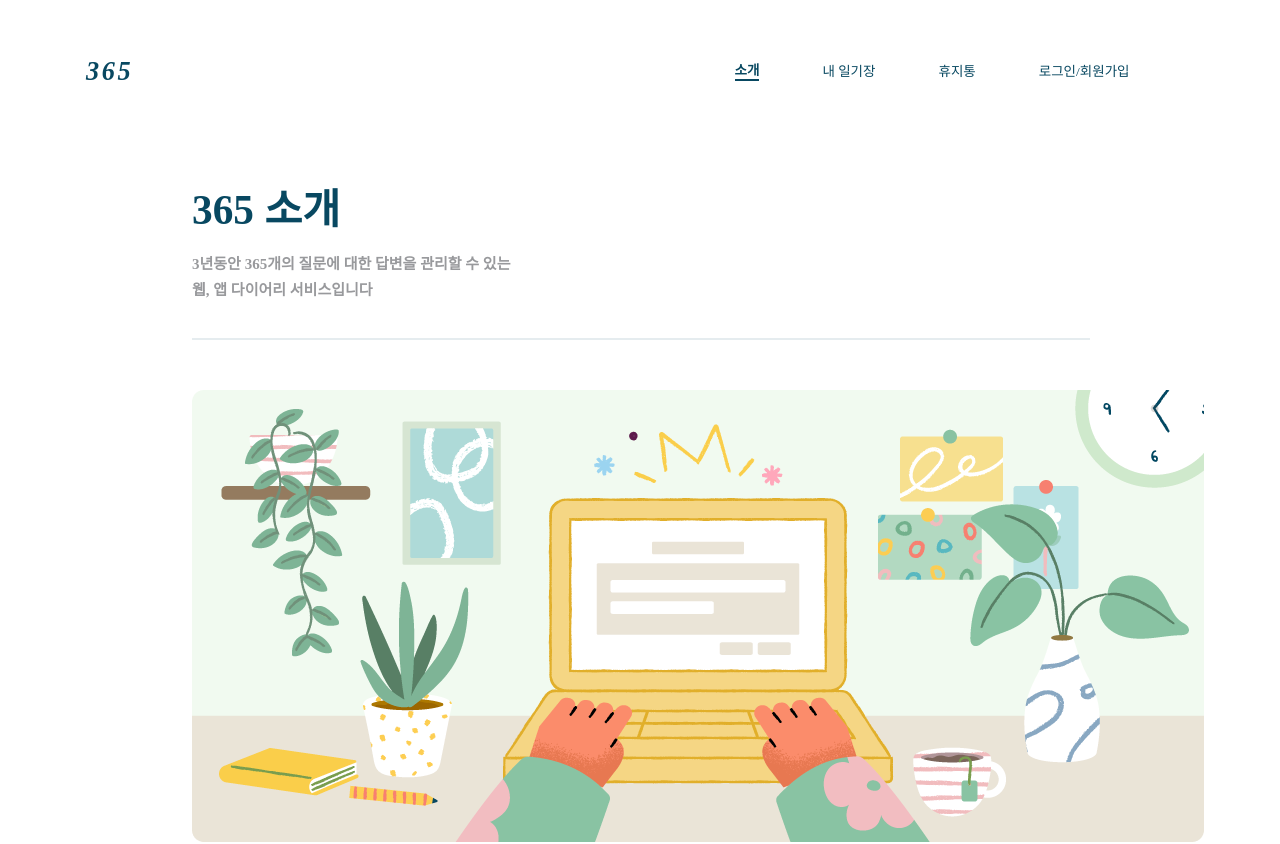
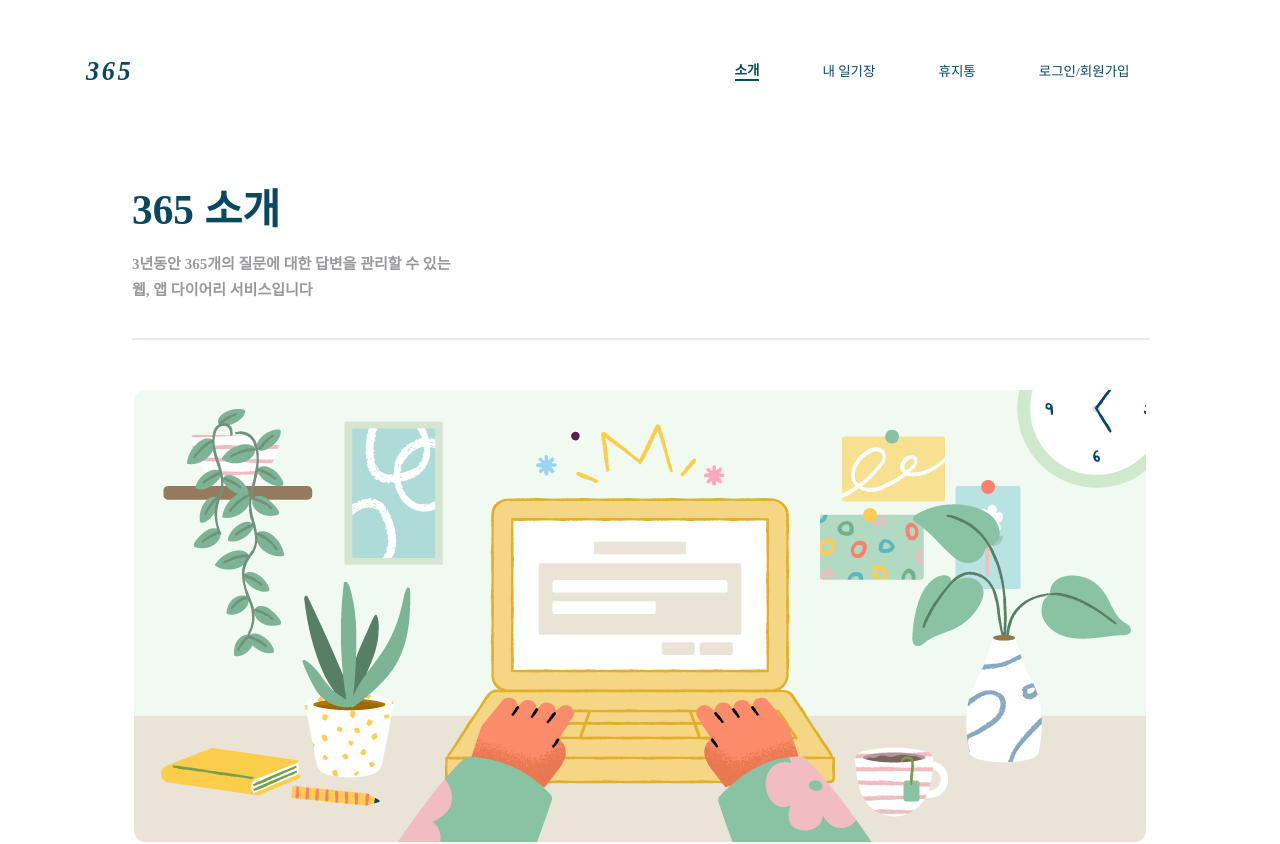
Before and after one commit to quack777/365Diary, a React (Create React App) app: page /introduce in a window 1280 px wide. Shown: the top 844 px of the page. Built offline with nearby package versions, Linux system fonts and the light colour scheme; no server answers; a web font is replaced by a local one.

Commit message:
Refactor: 소개 코드 정리

```diff
--- a/src/styles/Introduce.css
+++ b/src/styles/Introduce.css
@@ -3,7 +3,8 @@
 @import url("https://fonts.googleapis.com/css2?family=Jost:ital,wght@0,100;0,200;0,300;0,400;0,500;0,600;0,700;0,800;0,900;1,100;1,200;1,300;1,400;1,500;1,600;1,700;1,800;1,900&family=Noto+Sans+KR:wght@300;400;700&display=swap");
 
 .Introduce {
-  width: 70%;
+  width: 100%;
+  min-width: 414px;
   max-width: 1016px;
   margin: 0 auto;
   display: flex;
```
Also changed, not shown: src/components/Home/Introduce.js (+2 -5 lines).
